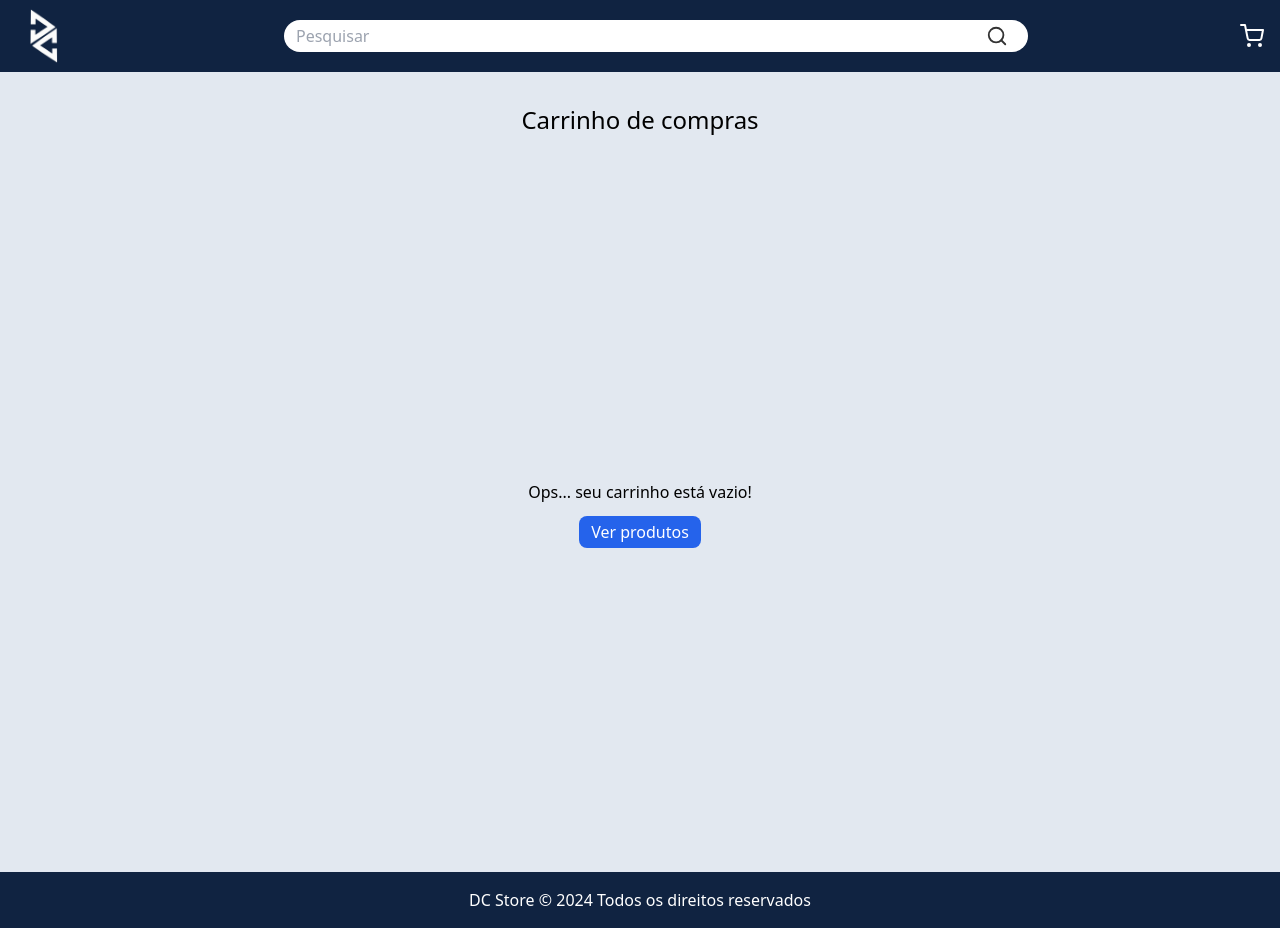
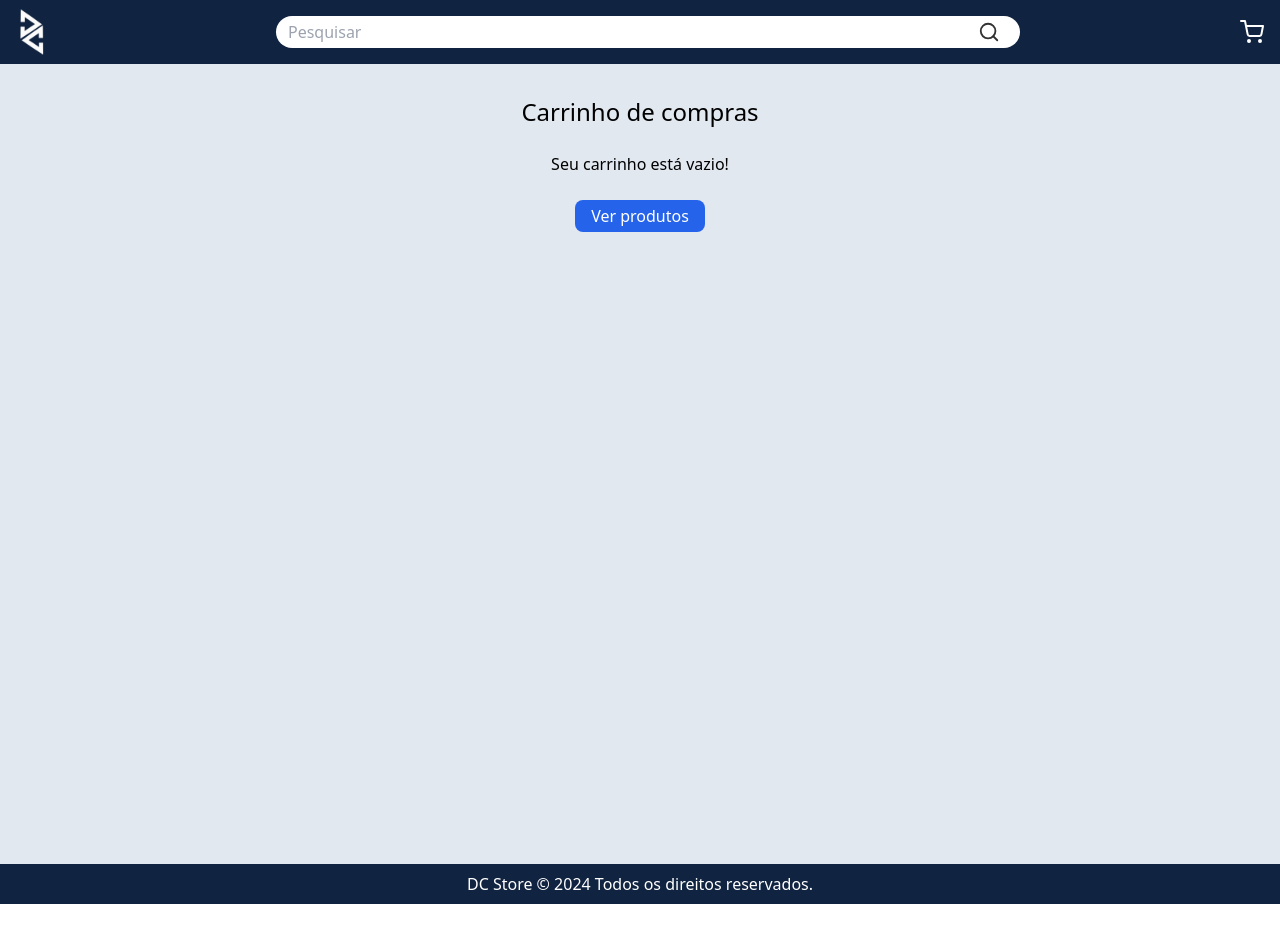
Before and after one commit to marcosgxmes/anime-e-commerce, a React (Vite) app: page /cart in a window 1280 px wide. After the commit the page ends 904 px from the top, so only its background shows below. Built offline with nearby package versions, Linux system fonts and the light colour scheme.

Commit message:
textos alterados

```diff
--- a/src/components/footer/index.tsx
+++ b/src/components/footer/index.tsx
@@ -3,9 +3,9 @@ import { Link } from 'react-router-dom'
 export function Footer() {
   return (
     <footer className='w-full px-1 bg-footer text-white'>
-      <div className='w-full max-w-7xl h-14 flex items-center justify-center px-5 mx-auto'>
+      <div className='w-full max-w-7xl h-10 flex items-center justify-center px-5 mx-auto'>
         <Link to='/'>
-        DC Store &copy; 2024 Todos os direitos reservados
+        DC Store &copy; 2024 Todos os direitos reservados.
         </Link>
       </div>
     </footer>
--- a/src/components/header/index.tsx
+++ b/src/components/header/index.tsx
@@ -13,10 +13,10 @@ export function Header() {
   const { cartAmount } = useContext(CartContext)
 
   return (
-    <header className='w-full p-1 bg-footer'>
-      <nav className='w-full max-w-7xl h-16 flex items-center justify-between px-3 mx-auto'>
+    <header className='w-full pr-2 sticky top-0 bg-footer'>
+      <nav className='w-full max-w-7xl h-16 flex items-center justify-between px-2 mx-auto'>
         <Link to='/'>
-          <img src={img} className='h-14 object-contain' alt="DC logo" />
+          <img src={img} className='h-12 object-contain' alt="DC logo" />
         </Link>
 
         <section className='p-3 rounded-full  w-full max-w-3xl mx-auto flex justify-center items-center gap-2 relative border-none'>
--- a/src/pages/cart/index.tsx
+++ b/src/pages/cart/index.tsx
@@ -9,15 +9,15 @@ export function Cart() {
   const { cart, total, addItemCart, removeItemCart, deleteItemCart } = useContext(CartContext);
 
   return (
-    <div className="w-full max-w-7xl h-screen mx-auto px-4 py-8 bg-slate-200">
-      <h1 className="font-medium text-2xl text-center mb-4">Carrinho de compras</h1>
+    <div className="w-full h-svh max-w-7xl mx-auto px-4 py-8 bg-slate-200">
+      <h1 className="font-medium text-2xl text-center mb-6">Carrinho de compras</h1>
 
 
       {cart.length === 0 && (
-        <div className='flex flex-col items-center h-full justify-center'>
-          <p className='font-medium'>Ops... seu carrinho está vazio!</p>
+        <div className='flex flex-col gap-3 items-center justify-center'>
+          <p className='font-medium'>Seu carrinho está vazio!</p>
           <Link
-            className='bg-blue-600 my-3 p-1 px-3 text-white font-medium rounded-lg hover:bg-colorTotal'
+            className='bg-blue-600 my-3 p-1 px-4 text-white font-medium rounded-lg hover:bg-colorTotal'
             to="/">
             Ver produtos
           </Link>
--- a/src/pages/home/index.tsx
+++ b/src/pages/home/index.tsx
@@ -44,9 +44,9 @@ export function Home() {
   return (
     <div className='bg-slate-200 pb-6'>
       <main className="w-full max-w-7xl px-2 mx-auto">
-        <h1 className="font-bold text-2xl mb-6 py-6 text-center text-color">Mais Vendidos</h1>
+        <h1 className="font-bold text-2xl mb-2 py-6 text-center text-color">MAIS VENDIDOS</h1>
 
-        <div className='grid grid-cols-1 gap-6 md:grid-cols-2 lg:grid-cols-5 justify-evenly bg-white p-6 rounded-sm'>
+        <div className='grid grid-cols-1 gap-6 md:grid-cols-2 lg:grid-cols-5 justify-evenly bg-white p-6 rounded-md'>
           {products.map((product) => (
             <section key={product.id} className="w-full flex flex-col justify-between">
               <Link to={`/product/${product.id}`}>
@@ -75,7 +75,7 @@ export function Home() {
           ))}
         </div>
 
-        <h1 className="font-bold text-2xl mb-6 mt-20 text-center text-color">Sugestões para Você</h1>
+        <h1 className="font-bold text-2xl mb-6 mt-12 text-center text-color">DESTAQUES PARA VOCÊ</h1>
 
         <div className='grid grid-cols-1 gap-6 md:grid-cols-2 lg:grid-cols-5 justify-evenly  bg-white p-6 rounded-sm'>
           {products.map((product) => (
```
